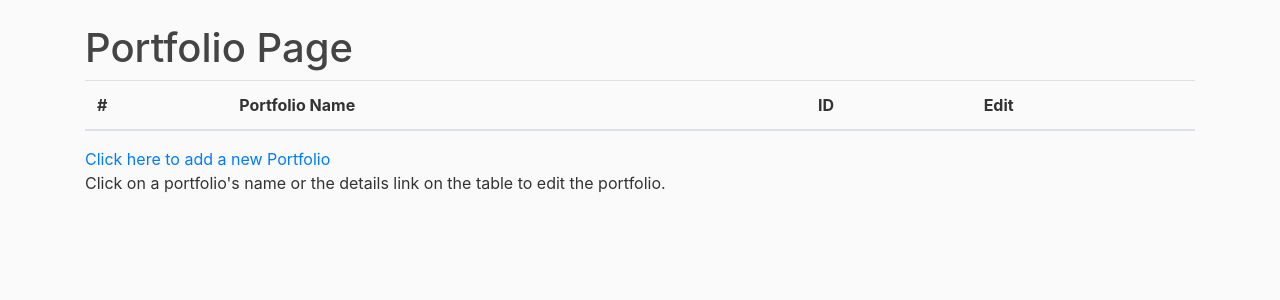
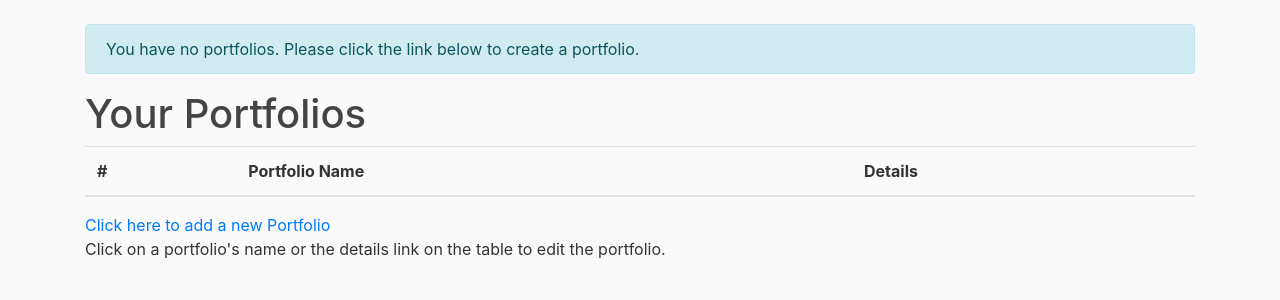
Before and after one commit to HongfeiLi365/RobotAdvisor, a Flask app: page /portfolio in a window 1280 px wide. Shown: the part 56-356 px from the top of the page. Run offline with Flask 2, Linux system fonts and the light colour scheme; the visitor is signed in with stand-in values (Sample User, id 1); data that the repository does not hold is empty; some libraries are stand-ins or nearby versions.

Commit message:
Users can only see their own portfolios.

```diff
--- a/flaskblog/routes.py
+++ b/flaskblog/routes.py
@@ -26,8 +26,10 @@ def home():
 @login_required
 def portfolio():
     if current_user.is_authenticated:
-        allPortfolios = Portfolio.query_all()
-        return render_template('portfolio.html', title='Portfolio', results=allPortfolios)
+        userPortfolios = Portfolio.query_all_by_user(user = current_user)
+        if(len(userPortfolios) < 1):
+            flash("You have no portfolios. Please click the link below to create a portfolio.",'info')
+        return render_template('portfolio.html', title='Portfolio', results=userPortfolios)
 
 @app.route("/register", methods=['GET', 'POST'])
 def register():
@@ -102,6 +104,8 @@ def account():
 @login_required
 def edit_portfolio(portfolio_id):
     portfolio = Portfolio().get_or_404(portfolio_id)
+    if (len(portfolio.member)<1):
+        flash('You have no stocks in this portfolio', 'info')
     return render_template('edit_portfolio.html', title=portfolio.name, portfolio = portfolio)
 
 
@@ -129,10 +133,12 @@ def delete_portfolio(portfolio_id):
 def addStockToPortfolio(portfolio_id):
     form = AddStockToPortfolioForm()
     m_Portfolio = Portfolio().get_or_404(portfolio_id)
-    m_Stock = Stock().get(symbol=form.name.data)
     if form.validate_on_submit():
-        Portfolio.add_stock(portfolio=m_Portfolio, stock=m_Stock)
-        flash('Stock has been added', 'success')
+        m_Stock = Stock().get(symbol=form.name.data.upper())
+        if (Portfolio.add_stock(portfolio=m_Portfolio, stock=m_Stock)):
+            flash('Stock has been added', 'success')
+        else:
+            flash('Error! Stock not present in database', 'danger')
         return redirect(url_for('edit_portfolio', portfolio_id=portfolio_id))
     return render_template('addStock.html', title='Add Stock',
                            form=form, legend='Add Stock to Portfolio')
--- a/flaskblog/templates/about.html
+++ b/flaskblog/templates/about.html
@@ -1,4 +1,5 @@
 {% extends "layout.html" %}
 {% block content %}
     <h1>About Page</h1>
+    <p>This website was created for a class at UIUC. It demonstrates the ability to add, edit, or delete records from databases.</p>
 {% endblock content %}
--- a/flaskblog/templates/home.html
+++ b/flaskblog/templates/home.html
@@ -2,8 +2,7 @@
 {% block content %}
     <h1>Welcome to the RobotAdvisor. Here are some links to get started.</h1>
     {% if current_user.is_authenticated %}
-      <a href="{{ url_for('account') }}">Account<br></a>
-      <a href="{{ url_for('portfolio') }}">View Existing Portfolios<br></a>
+      <a href="{{ url_for('portfolio') }}">View Portfolios<br></a>
       <a href="{{ url_for('new_portfolio') }}">New Portfolio<br></a>
       <a href="{{ url_for('blog') }}">Blog<br></a>
       <a href="{{ url_for('logout') }}">Logout<br></a>
--- a/flaskblog/templates/portfolio.html
+++ b/flaskblog/templates/portfolio.html
@@ -1,13 +1,12 @@
 {% extends "layout.html" %}
 {% block content %}
-<h1>Portfolio Page</h1>
+<h1>Your Portfolios</h1>
 <table class="table" table-striped>
     <thead>
     <tr>
       <th scope="col">#</th>
       <th scope="col">Portfolio Name</th>
-      <th scope="col">ID</th>
-      <th scope="col">Edit</th>
+      <th scope="col">Details</th>
     </tr>
     </thead>
     <tbody>
@@ -15,7 +14,6 @@
             <tr>
               <th scope="row">{{loop.index}}</th>
               <td><a href="{{ url_for('edit_portfolio', portfolio_id=item['id']) }}">{{ item['name']}}<br></a></td>
-              <td>{{ item['id'] }}</td>
               <td><a href="{{ url_for('edit_portfolio', portfolio_id=item['id']) }}">Details<br></a></td>
             </tr>
         {% endfor %}
```
